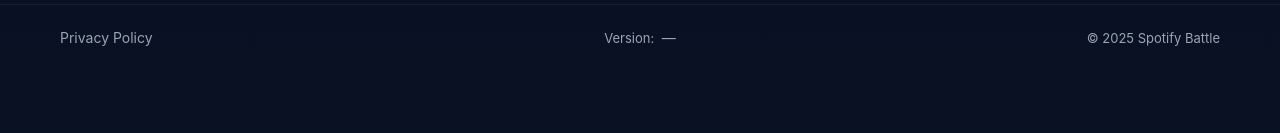
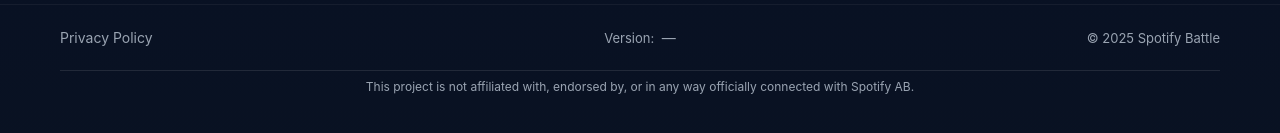
Before and after one commit to Songbattle/new-Songbattle, a React (Vite) app in the folder frontend/: page / in a window 1280 px wide. Shown: the part 307-440 px from the top of the page. Built offline with nearby package versions, Linux system fonts and the light colour scheme; no server answers.

Commit message:
feat: add footer disclaimer for project affiliation clarification

```diff
--- a/frontend/src/components/Footer.jsx
+++ b/frontend/src/components/Footer.jsx
@@ -47,6 +47,9 @@ function Footer() {
         <div className="footer-text">
           © {new Date().getFullYear()} Spotify Battle
         </div>
+        <div className="footer-disclaimer">
+          This project is not affiliated with, endorsed by, or in any way officially connected with Spotify AB.
+        </div>
       </div>
     </footer>
   )
--- a/frontend/src/index.css
+++ b/frontend/src/index.css
@@ -366,6 +366,16 @@ input[type='text']::placeholder {
   font-size: 13px;
 }
 
+.footer-disclaimer {
+  width: 100%;
+  text-align: center;
+  color: var(--muted);
+  font-size: 12px;
+  margin-top: 8px;
+  padding-top: 8px;
+  border-top: 1px solid rgba(255, 255, 255, 0.1);
+}
+
 /* Privacy Page */
 .privacy-page {
   min-height: 100vh;
```
